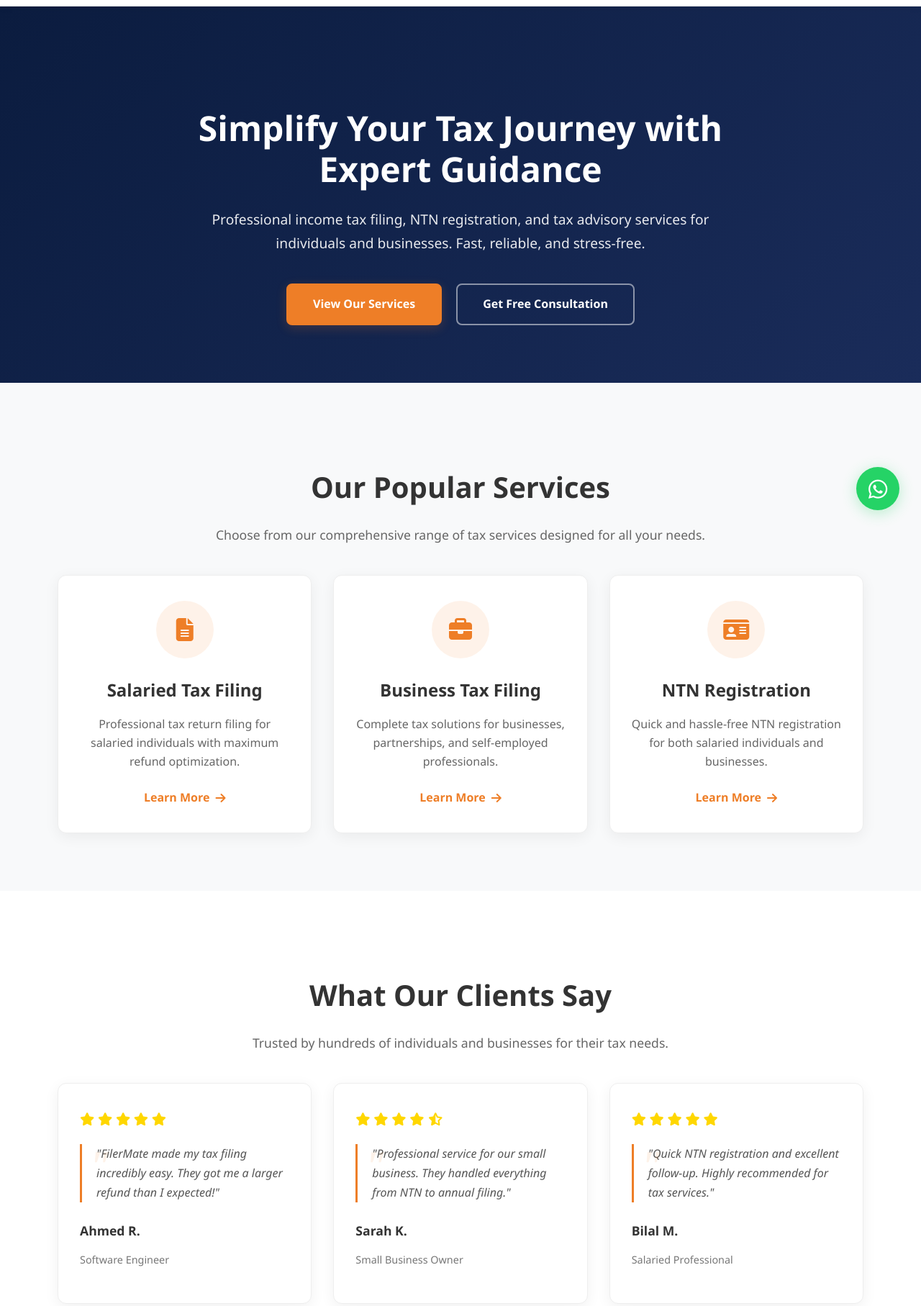
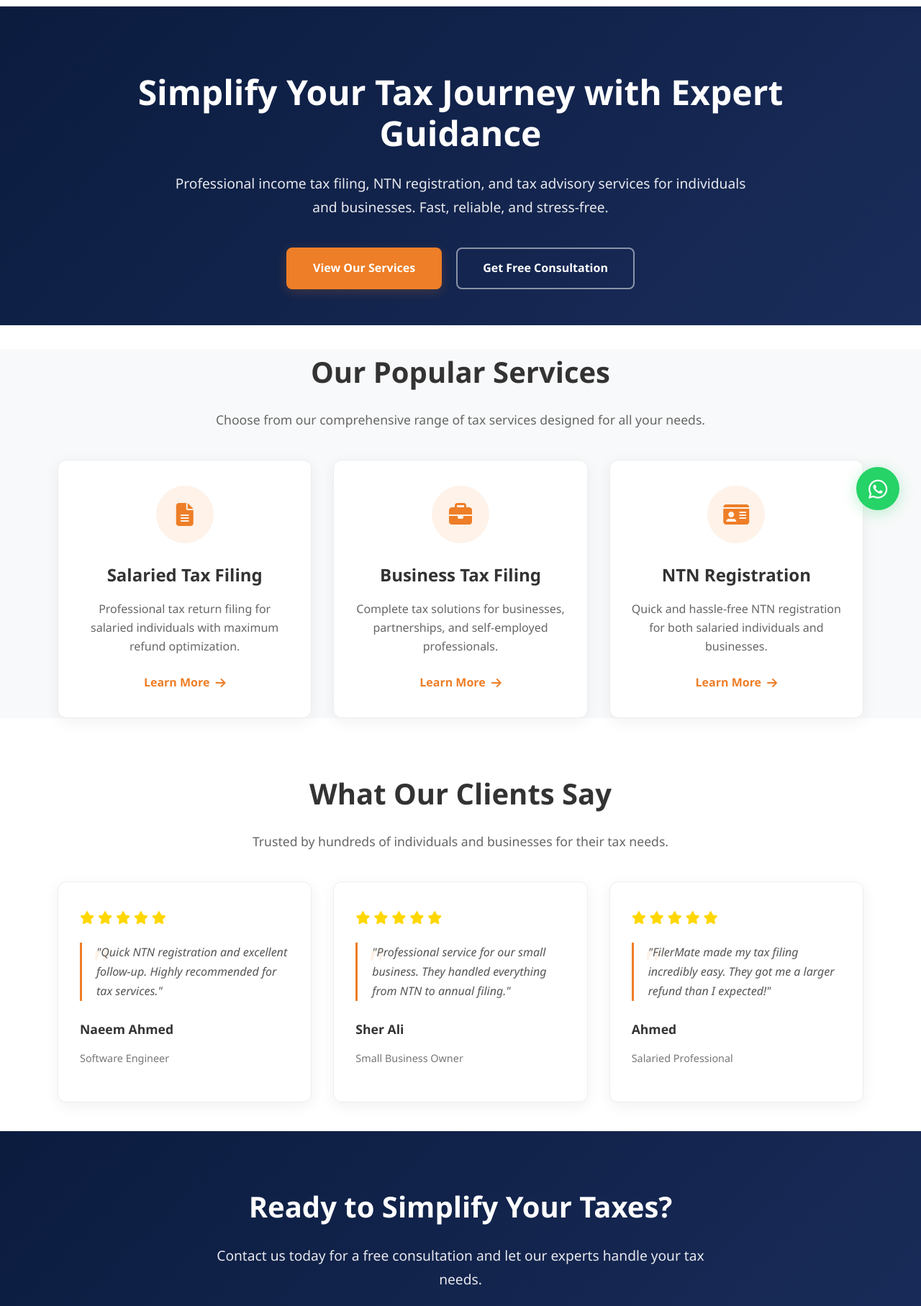
Before and after one commit to developermuhammaddanish/filermate, a plain HTML site: page index.html in a window 1280 px wide. Shown: the part 61-1876 px from the top of the page at 72% size. Drawn offline with Linux system fonts and the light colour scheme.

Commit message:
2nd update of site

```diff
--- a/css/services.css
+++ b/css/services.css
@@ -4,7 +4,7 @@
 .services-container {
   max-width: 1140px;
   margin: 0 auto;
-  padding: 60px 40px;
+  padding: 40px;
 }
 
 /* Filter Bar */
--- a/css/style.css
+++ b/css/style.css
@@ -177,7 +177,7 @@
 .hero-section {
   background: linear-gradient(135deg, var(--primary-color) 0%, #1a2c5a 100%);
   color: white;
-  padding: 100px 0 80px;
+  padding: 50px 0 50px;
   margin-top: 0;
 }
 
@@ -193,7 +193,7 @@
 .hero-content {
   flex: 1;
   min-width: 300px;
-  max-width: 800px;
+  max-width: 1100px;
 }
 
 .hero-content h1 {
@@ -208,7 +208,7 @@
   margin-bottom: 40px;
   line-height: 1.7;
   opacity: 0.9;
-  max-width: 700px;
+  max-width: 800px;
   margin-left: auto;
   margin-right: auto;
 }
@@ -264,7 +264,7 @@
 .page-header {
   background: linear-gradient(135deg, var(--primary-color) 0%, #1a2c5a 100%);
   color: white;
-  padding: 100px 0 60px;
+  padding: 110px 0 97px;
   margin-top: 0;
 }
 
@@ -287,7 +287,7 @@
 .services-content {
   background: linear-gradient(135deg, var(--primary-color) 0%, #1a2c5a 100%);
   color: white;
-  padding: 80px 0 60px;
+  padding: 100px 0 60px;
   margin-top: 0;
   text-align: center;
 }
@@ -338,7 +338,7 @@
 
 /* ===== POPULAR SERVICES SECTION ===== */
 .popular-services {
-  padding: 80px 0;
+  /* padding: 80px 0; */
   background-color: #f8f9fa;
 }
 
@@ -431,7 +431,7 @@
 
 /* ===== REVIEWS SECTION ===== */
 .reviews-section {
-  padding: 80px 0;
+  padding: 40px 0;
   background-color: white;
 }
 
@@ -497,7 +497,7 @@
 .cta-section {
   background: linear-gradient(135deg, var(--primary-color) 0%, #1a2c5a 100%);
   color: white;
-  padding: 80px 0;
+  padding: 40px 0;
   text-align: center;
 }
 
@@ -533,14 +533,14 @@
   display: grid;
   grid-template-columns: repeat(auto-fit, minmax(350px, 1fr));
   gap: 50px;
-  margin: 60px 0;
+  /* margin: 60px 0; */
 }
 
 .contact-form-container,
 .contact-info-container {
   background: white;
   border-radius: 12px;
-  padding: 40px;
+  padding: 20px 40px;
   box-shadow: 0 5px 20px rgba(0, 0, 0, 0.06);
   border: 1px solid #eee;
 }
--- a/index.html
+++ b/index.html
@@ -13,7 +13,7 @@
 
 <body>
 
- <header>
+  <header>
     <nav class="navbar">
       <div class="logo">
         <a href="index.html"><img src="images/FilerMate_Logo.png" alt="FilerMate Logo"></a>
@@ -114,10 +114,10 @@
               <i class="fas fa-star"></i>
               <i class="fas fa-star"></i>
             </div>
-            <p class="review-text">"FilerMate made my tax filing incredibly easy. They got me a larger refund than I
-              expected!"</p>
+            <p class="review-text">"Quick NTN registration and excellent follow-up. Highly recommended for tax
+              services."</p>
             <div class="review-author">
-              <h4>Ahmed R.</h4>
+              <h4>Naeem Ahmed</h4>
               <p>Software Engineer</p>
             </div>
           </div>
@@ -128,12 +128,13 @@
               <i class="fas fa-star"></i>
               <i class="fas fa-star"></i>
               <i class="fas fa-star"></i>
-              <i class="fas fa-star-half-alt"></i>
+              <i class="fas fa-star"></i>
+              <!-- <i class="fas fa-star-half-alt"></i> -->
             </div>
             <p class="review-text">"Professional service for our small business. They handled everything from NTN to
               annual filing."</p>
             <div class="review-author">
-              <h4>Sarah K.</h4>
+              <h4>Sher Ali</h4>
               <p>Small Business Owner</p>
             </div>
           </div>
@@ -146,10 +147,10 @@
               <i class="fas fa-star"></i>
               <i class="fas fa-star"></i>
             </div>
-            <p class="review-text">"Quick NTN registration and excellent follow-up. Highly recommended for tax
-              services."</p>
+            <p class="review-text">"FilerMate made my tax filing incredibly easy. They got me a larger refund than I
+              expected!"</p>
             <div class="review-author">
-              <h4>Bilal M.</h4>
+              <h4>Ahmed</h4>
               <p>Salaried Professional</p>
             </div>
           </div>
```
Also changed, not shown: contact/index.html (+1 -1 lines), services/index.html (+1 -1 lines).
